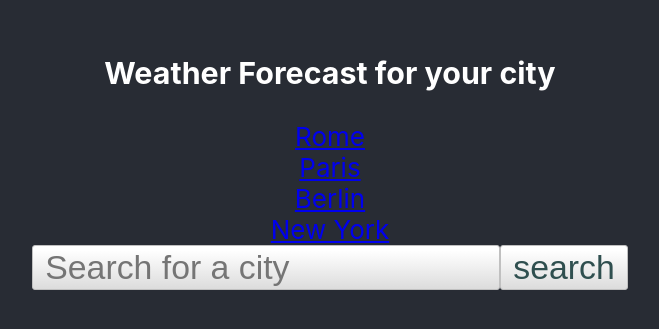
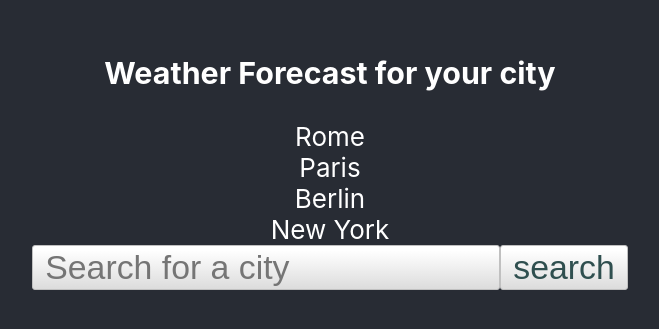
Before and after one commit to CorneliaNiess/weather-react, a React (Create React App) app: page / in a window 1280 px wide. Shown: the part 243-572 px from the top of the page, without its empty margins (310-969 px from the left). Built offline with nearby package versions, Linux system fonts and the light colour scheme.

Commit message:
structure

```diff
--- a/src/Favorits.js
+++ b/src/Favorits.js
@@ -2,5 +2,5 @@ import React from "react";
 import "./Favorits.css";
 
 export default function Favorits (props) {
-return <a href="#"> {props.city} </a>;
+return <span> {props.city} </span>;
 }
--- a/src/Forecast.js
+++ b/src/Forecast.js
@@ -5,9 +5,12 @@ import Overview from "./Overview";
 
 export default function Forecast(props){
 
+let feels = 1;
+
 function showForecast(response){
     console.log(response.data);
-    console.log(response.data.list[1].main)
+    console.log(response.data.list[1].main);
+    let feels = response.data.list[1].main.feels_like;
 };
 
     let apiKey = "1a987ebb771192a582d4c3490e38c0df";
@@ -16,7 +19,7 @@ function showForecast(response){
 
 return (
     <div>
-    < Overview temp={12} />
+    < Overview temp={feels} />
     </div>
 );
 };
```
Also changed, not shown: 1 other file (tests, documents, lock files or other folders).
